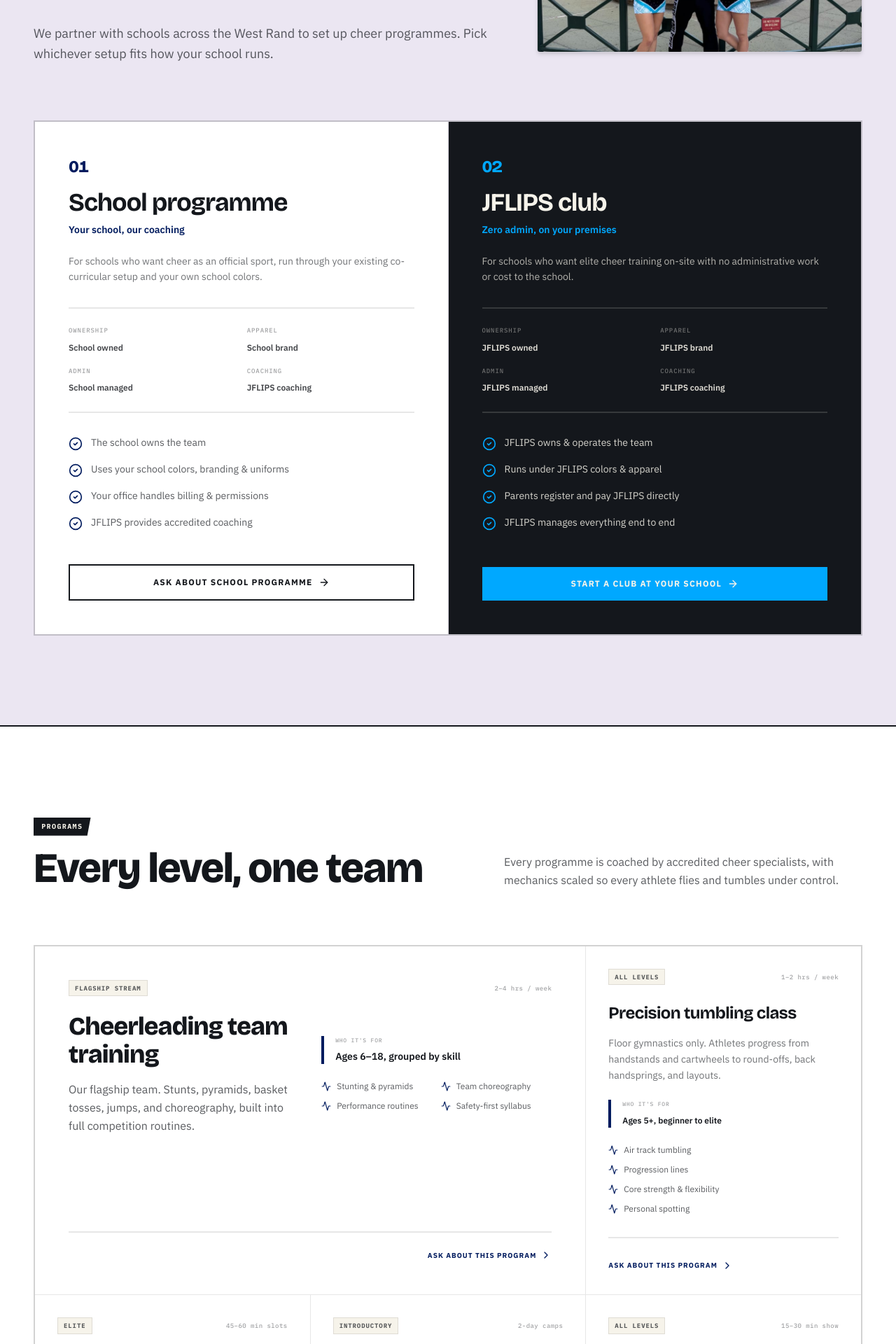
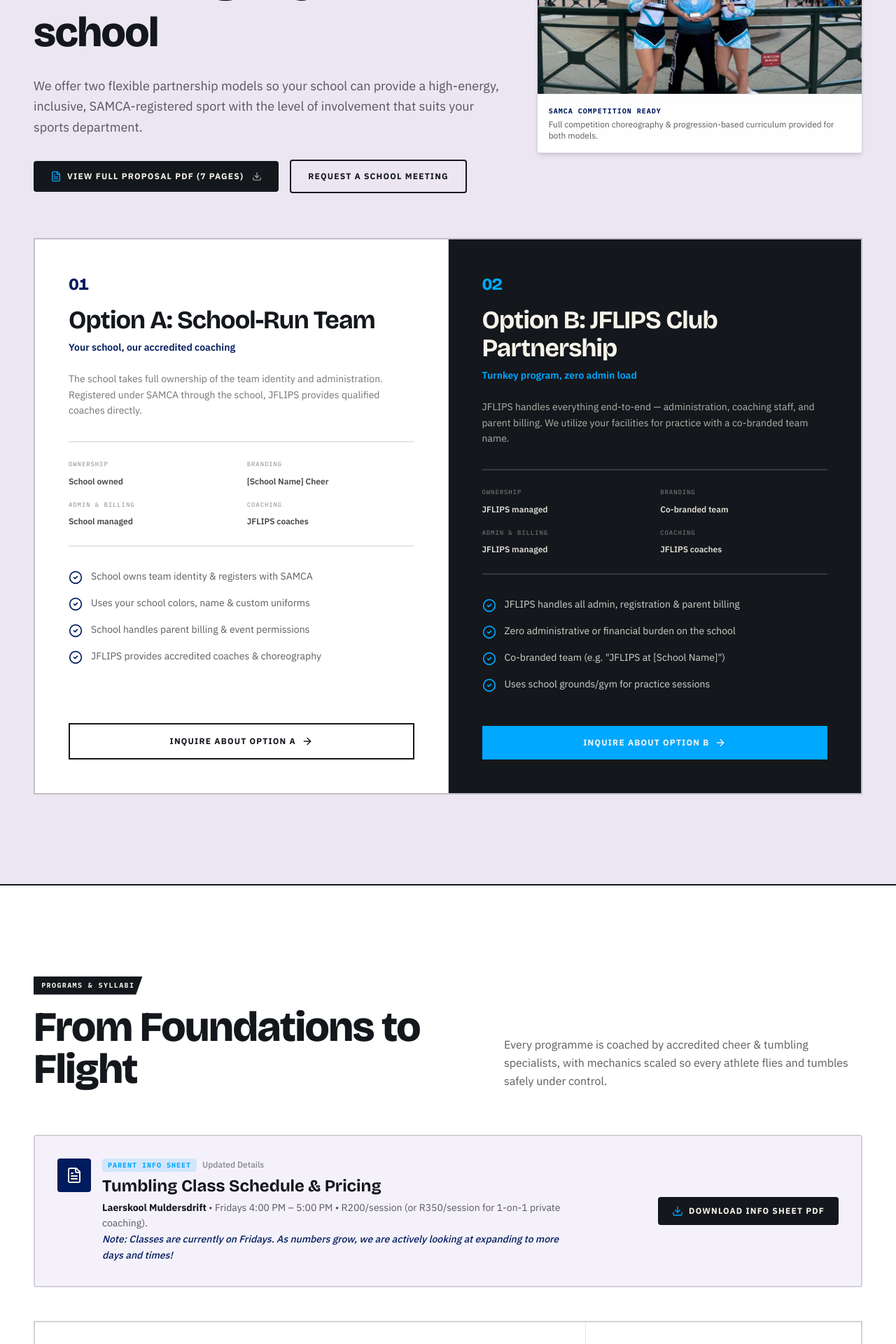
Before and after one commit to jeandre1233/Jflips-Website, a React (Vite) app: page / in a window 1280 px wide. Shown: the part 1980-3900 px from the top of the page at 70% size. Built offline with nearby package versions, Linux system fonts and the light colour scheme; no server answers.

Commit message:
feat(programs): update partnership and program details
- Refine partnership options and descriptions
- Add class schedules, pricing, and venue info
- Update PDF documentation
- Add relevant icons to UI components

```diff
--- a/src/components/Partnership.tsx
+++ b/src/components/Partnership.tsx
@@ -3,7 +3,7 @@
  * SPDX-License-Identifier: Apache-2.0
  */
 
-import { CheckCircle2, ArrowRight } from 'lucide-react';
+import { CheckCircle2, ArrowRight, FileText, Download } from 'lucide-react';
 import partnershipImage from '../pictures/Image_3.jpeg';
 
 interface OptionCard {
@@ -25,38 +25,38 @@
   {
     id: 'school-programme',
     number: '01',
-    title: 'School programme',
-    subtitle: 'Your school, our coaching',
-    description: 'For schools who want cheer as an official sport, run through your existing co-curricular setup and your own school colors.',
+    title: 'Option A: School-Run Team',
+    subtitle: 'Your school, our accredited coaching',
+    description: 'The school takes full ownership of the team identity and administration. Registered under SAMCA through the school, JFLIPS provides qualified coaches directly.',
     features: [
-      'The school owns the team',
-      'Uses your school colors, branding & uniforms',
-      'Your office handles billing & permissions',
-      'JFLIPS provides accredited coaching',
+      'School owns team identity & registers with SAMCA',
+      'Uses your school colors, name & custom uniforms',
+      'School handles parent billing & event permissions',
+      'JFLIPS provides accredited coaches & choreography',
     ],
     ownership: 'School owned',
-    branding: 'School brand',
+    branding: '[School Name] Cheer',
     administration: 'School managed',
-    coaching: 'JFLIPS coaching',
-    ctaText: 'Ask about school programme',
+    coaching: 'JFLIPS coaches',
+    ctaText: 'Inquire about Option A',
   },
   {
     id: 'jflips-club',
     number: '02',
-    title: 'JFLIPS club',
-    subtitle: 'Zero admin, on your premises',
-    description: 'For schools who want elite cheer training on-site with no administrative work or cost to the school.',
+    title: 'Option B: JFLIPS Club Partnership',
+    subtitle: 'Turnkey program, zero admin load',
+    description: 'JFLIPS handles everything end-to-end — administration, coaching staff, and parent billing. We utilize your facilities for practice with a co-branded team name.',
     features: [
-      'JFLIPS owns & operates the team',
-      'Runs under JFLIPS colors & apparel',
-      'Parents register and pay JFLIPS directly',
-      'JFLIPS manages everything end to end',
+      'JFLIPS handles all admin, registration & parent billing',
+      'Zero administrative or financial burden on the school',
+      'Co-branded team (e.g. "JFLIPS at [School Name]")',
+      'Uses school grounds/gym for practice sessions',
     ],
-    ownership: 'JFLIPS owned',
-    branding: 'JFLIPS brand',
+    ownership: 'JFLIPS managed',
+    branding: 'Co-branded team',
     administration: 'JFLIPS managed',
-    coaching: 'JFLIPS coaching',
-    ctaText: 'Start a club at your school',
+    coaching: 'JFLIPS coaches',
+    ctaText: 'Inquire about Option B',
   },
 ];
 
@@ -65,25 +65,50 @@
     <section id="schools" className="py-24 md:py-32 bg-[#ebe6f2] text-ink scroll-mt-10 relative">
       <div className="max-w-7xl mx-auto px-6 md:px-12">
 
-        <div className="grid lg:grid-cols-12 gap-12 items-center mb-20">
+        <div className="grid lg:grid-cols-12 gap-12 items-center mb-16">
           <div className="lg:col-span-7">
-            <span className="tag">For schools</span>
+            <span className="tag">School Partnership Proposal</span>
             <h2 className="font-display font-extrabold text-4xl md:text-6xl tracking-tight mt-4 text-ink leading-tight">
-              Bring cheer to your school
+              Bring competitive cheer & tumbling to your school
             </h2>
             <p className="font-sans text-lg text-ink/70 mt-6 leading-relaxed">
-              We partner with schools across the West Rand to set up cheer programmes. Pick whichever
-              setup fits how your school runs.
+              We offer two flexible partnership models so your school can provide a high-energy, inclusive, SAMCA-registered sport with the level of involvement that suits your sports department.
             </p>
+
+            <div className="mt-8 flex flex-wrap items-center gap-4">
+              <a
+                href="/school_proposal.pdf"
+                target="_blank"
+                rel="noopener noreferrer"
+                className="inline-flex items-center gap-2 bg-ink hover:bg-mat text-chalk font-sans font-bold text-xs uppercase tracking-widest px-6 py-3.5 transition-colors duration-150 rounded"
+              >
+                <FileText className="w-4 h-4 text-flame" />
+                View Full Proposal PDF (7 Pages)
+                <Download className="w-3.5 h-3.5 ml-1 opacity-70" />
+              </a>
+              <button
+                onClick={onContactClick}
+                className="inline-flex items-center gap-2 border-2 border-ink hover:bg-ink hover:text-chalk font-sans font-bold text-xs uppercase tracking-widest px-6 py-3.5 transition-colors duration-150 rounded cursor-pointer"
+              >
+                Request a School Meeting
+              </button>
+            </div>
           </div>
+
           <div className="lg:col-span-5">
             <div className="relative overflow-hidden border border-ink/10 shadow-md rounded">
               <img
                 src={partnershipImage}
                 alt="School cheer partnership team"
-                className="w-full h-[240px] object-cover hover:scale-105 transition-transform duration-500"
+                className="w-full h-[260px] object-cover hover:scale-105 transition-transform duration-500"
                 referrerPolicy="no-referrer"
               />
+              <div className="p-4 bg-white/95 border-t border-ink/10">
+                <span className="font-mono text-[10px] uppercase tracking-widest text-mat font-bold block">SAMCA Competition Ready</span>
+                <p className="font-sans text-xs text-ink/70 mt-1">
+                  Full competition choreography & progression-based curriculum provided for both models.
+                </p>
+              </div>
             </div>
           </div>
         </div>
@@ -120,11 +145,11 @@
                       <span className="text-xs font-semibold">{partner.ownership}</span>
                     </div>
                     <div>
-                      <span className={`font-mono text-[9px] uppercase tracking-widest block mb-1 ${isClub ? 'text-chalk/40' : 'text-ink/40'}`}>Apparel</span>
+                      <span className={`font-mono text-[9px] uppercase tracking-widest block mb-1 ${isClub ? 'text-chalk/40' : 'text-ink/40'}`}>Branding</span>
                       <span className="text-xs font-semibold">{partner.branding}</span>
                     </div>
                     <div>
-                      <span className={`font-mono text-[9px] uppercase tracking-widest block mb-1 ${isClub ? 'text-chalk/40' : 'text-ink/40'}`}>Admin</span>
+                      <span className={`font-mono text-[9px] uppercase tracking-widest block mb-1 ${isClub ? 'text-chalk/40' : 'text-ink/40'}`}>Admin & Billing</span>
                       <span className="text-xs font-semibold">{partner.administration}</span>
                     </div>
                     <div>
@@ -145,7 +170,7 @@
                   </div>
                 </div>
 
-                <div className="mt-12">
+                <div className="mt-12 flex flex-col gap-3">
                   <button
                     onClick={onContactClick}
                     className={`group w-full font-sans font-bold text-xs uppercase tracking-widest py-4 transition-colors duration-150 flex items-center justify-center gap-2 cursor-pointer ${
--- a/src/components/Programs.tsx
+++ b/src/components/Programs.tsx
@@ -3,7 +3,7 @@
  * SPDX-License-Identifier: Apache-2.0
  */
 
-import { Activity, ChevronRight } from 'lucide-react';
+import { Activity, ChevronRight, Calendar, Clock, MapPin, DollarSign, FileText, Download } from 'lucide-react';
 import { ProgramItem } from '../types';
 
 const PROGRAMS: ProgramItem[] = [
@@ -17,17 +17,22 @@
   },
   {
     title: 'Precision tumbling class',
-    description: 'Floor gymnastics only. Athletes progress from handstands and cartwheels to round-offs, back handsprings, and layouts.',
+    description: 'Floor gymnastics & tumbling mechanics. Athletes progress safely from handstands and cartwheels to round-offs, back handsprings, and flips.',
     ageGroup: 'Ages 5+, beginner to elite',
-    duration: '1–2 hrs / week',
+    duration: 'Fridays: 4:00 PM – 5:00 PM',
     intensity: 'All Levels',
-    features: ['Air track tumbling', 'Progression lines', 'Core strength & flexibility', 'Personal spotting'],
+    features: [
+      'Venue: Laerskool Muldersdrift',
+      'Cost: R200 per session',
+      'Air track & progression lines',
+      'More days & times opening soon!',
+    ],
   },
   {
     title: 'Private stunt & tumbling',
-    description: 'One-on-one sessions with a certified coach, built to break through mental blocks and sharpen specific skills fast.',
+    description: 'One-on-one sessions with a certified coach (R350 / session), built to break through mental blocks and sharpen specific skills fast.',
     ageGroup: 'All ages',
-    duration: '45–60 min slots',
+    duration: 'Flexible scheduling',
     intensity: 'Elite',
     features: ['Rapid skill progress', 'One-on-one personalized classes', 'Mental-block coaching', 'Elite spotting'],
   },
@@ -54,22 +59,58 @@
     <section id="programs" className="py-24 md:py-32 bg-white text-ink border-t-2 border-b-2 border-ink">
       <div className="max-w-7xl mx-auto px-6 md:px-12">
 
-        <div className="flex flex-col lg:flex-row items-start lg:items-end justify-between mb-20 gap-8">
+        <div className="flex flex-col lg:flex-row items-start lg:items-end justify-between mb-16 gap-8">
           <div>
-            <span className="tag">Programs</span>
+            <span className="tag">Programs & Syllabi</span>
             <h2 className="font-display font-extrabold text-4xl md:text-6xl tracking-tight mt-4 text-ink">
-              Every level, one team
+              From Foundations to Flight
             </h2>
           </div>
           <p className="font-sans text-ink/70 max-w-lg leading-relaxed">
-            Every programme is coached by accredited cheer specialists, with mechanics scaled so
-            every athlete flies and tumbles under control.
+            Every programme is coached by accredited cheer & tumbling specialists, with mechanics scaled so every athlete flies and tumbles safely under control.
           </p>
+        </div>
+
+        {/* Tumbling Parent Info Sheet Spotlight Banner */}
+        <div className="mb-12 p-6 md:p-8 bg-[#f5f1fa] border-2 border-ink/15 rounded-sm flex flex-col md:flex-row items-start md:items-center justify-between gap-6">
+          <div className="flex items-start gap-4">
+            <div className="p-3 bg-mat text-chalk rounded shrink-0">
+              <FileText className="w-6 h-6" />
+            </div>
+            <div>
+              <div className="flex items-center gap-2">
+                <span className="font-mono text-[10px] uppercase tracking-widest bg-flame/15 text-flame font-bold px-2 py-0.5 rounded">
+                  Parent Info Sheet
+                </span>
+                <span className="text-xs text-ink/50 font-medium">Updated Details</span>
+              </div>
+              <h3 className="font-display font-bold text-xl md:text-2xl text-ink mt-1">
+                Tumbling Class Schedule & Pricing
+              </h3>
+              <p className="font-sans text-xs md:text-sm text-ink/70 mt-1 max-w-2xl leading-relaxed">
+                <strong className="text-ink">Laerskool Muldersdrift</strong> • Fridays 4:00 PM – 5:00 PM • R200/session (or R350/session for 1-on-1 private coaching).
+                <br />
+                <em className="text-mat font-medium">Note: Classes are currently on Fridays. As numbers grow, we are actively looking at expanding to more days and times!</em>
+              </p>
+            </div>
+          </div>
+          <div className="flex items-center gap-3 shrink-0 w-full md:w-auto">
+            <a
+              href="/tumbling_info.pdf"
+              target="_blank"
+              rel="noopener noreferrer"
+              className="w-full md:w-auto inline-flex items-center justify-center gap-2 bg-ink hover:bg-mat text-chalk font-sans font-bold text-xs uppercase tracking-widest px-5 py-3 transition-colors rounded"
+            >
+              <Download className="w-4 h-4 text-flame" />
+              Download Info Sheet PDF
+            </a>
+          </div>
         </div>
 
         <div className="grid md:grid-cols-2 lg:grid-cols-3 gap-px bg-ink/10 border-2 border-ink/10">
           {PROGRAMS.map((prog, idx) => {
             const isFlagship = idx === 0;
+            const isTumbling = idx === 1;
             return (
               <div
                 key={prog.title}
@@ -80,9 +121,9 @@
                 <div>
                   <div className="flex items-center justify-between gap-4 mb-6">
                     <span className="font-mono text-[9px] uppercase tracking-widest font-bold px-2 py-1 bg-chalk text-ink/70 border border-ink/10">
-                      {isFlagship ? 'Flagship Stream' : prog.intensity}
+                      {isFlagship ? 'Flagship Stream' : isTumbling ? 'Tumbling Focus' : prog.intensity}
                     </span>
-                    <span className="font-mono text-[9px] text-ink/40 tracking-wider">
+                    <span className="font-mono text-[9px] text-ink/60 tracking-wider font-semibold">
                       {prog.duration}
                     </span>
                   </div>
@@ -139,7 +180,17 @@
                   )}
                 </div>
 
-                <div className={`mt-8 pt-6 border-t-2 border-ink/10 ${isFlagship ? 'flex justify-end' : ''}`}>
+                <div className={`mt-8 pt-6 border-t-2 border-ink/10 flex items-center ${isFlagship ? 'justify-end' : 'justify-between'}`}>
+                  {isTumbling && (
+                    <a
+                      href="/tumbling_info.pdf"
+                      target="_blank"
+                      rel="noopener noreferrer"
+                      className="font-sans font-bold text-[10px] uppercase tracking-widest text-ink/60 hover:text-ink transition-colors underline"
+                    >
+                      PDF Info Sheet
+                    </a>
+                  )}
                   <button
                     onClick={onContactClick}
                     className="group/btn inline-flex items-center gap-1.5 font-sans font-bold text-[10px] uppercase tracking-widest text-mat hover:text-mat-deep transition-colors cursor-pointer"
--- a/src/components/RegisterInterestForm.tsx
+++ b/src/components/RegisterInterestForm.tsx
@@ -3,7 +3,7 @@
  * SPDX-License-Identifier: Apache-2.0
  */
 
-import { ArrowUpRight, CheckCircle2 } from 'lucide-react';
+import { ArrowUpRight, CheckCircle2, FileText, MapPin, Calendar, DollarSign } from 'lucide-react';
 import { CHEER_REGISTRATION_URL, TUMBLING_REGISTRATION_URL } from '../lib/constants';
 import cheerQrCode from '../pictures/C_REG.png';
 import tumblingQrCode from '../pictures/T_REG.png';
@@ -33,7 +33,7 @@
               <div>
                 <h4 className="font-display font-bold text-sm text-chalk mb-1">What happens next</h4>
                 <p className="text-xs text-chalk/60 leading-relaxed">
-                  Once you register, you'll get our schedule, kit requirements, and coaching
+                  Once you register, you'll get our full schedule, kit requirements, and coaching
                   assignment by email.
                 </p>
               </div>
@@ -82,13 +82,34 @@
             <div className="bg-ink p-8 flex flex-col justify-between">
               <div>
                 <span className="font-mono text-[9px] uppercase tracking-widest text-flame font-bold">Class</span>
-                <h3 className="font-display font-extrabold text-2xl text-chalk mt-2 mb-3 tracking-tight">Tumbling</h3>
-                <p className="text-xs text-chalk/60 leading-relaxed mb-6">
+                <h3 className="font-display font-extrabold text-2xl text-chalk mt-2 mb-2 tracking-tight">Tumbling</h3>
+
+                {/* Parent Info Sheet Quick Card */}
+                <div className="my-4 p-3.5 bg-chalk/5 border border-chalk/10 rounded text-[11px] space-y-1.5">
+                  <div className="flex items-center gap-2 text-chalk/80">
+                    <MapPin className="w-3.5 h-3.5 text-flame shrink-0" />
+                    <span>Laerskool Muldersdrift</span>
+                  </div>
+                  <div className="flex items-center gap-2 text-chalk/80">
+                    <Calendar className="w-3.5 h-3.5 text-flame shrink-0" />
+                    <span>Fridays (4:00 PM – 5:00 PM)</span>
+                  </div>
+                  <div className="flex items-center gap-2 text-chalk/80">
+                    <DollarSign className="w-3.5 h-3.5 text-flame shrink-0" />
+                    <span>R200/session (or R350/session 1-on-1 private)</span>
+                  </div>
+                  <p className="text-[10px] text-chalk/60 italic pt-1 border-t border-chalk/10 leading-tight">
+                    *Classes currently on Fridays; looking to add more days as numbers grow!
+                  </p>
+                </div>
+
+                <p className="text-xs text-chalk/60 leading-relaxed mb-4">
                   Master back handsprings, flips, and layouts in structured classes. Great for dancers,
                   cheerleaders, gymnasts, and total beginners.
                 </p>
               </div>
-              <div className="flex flex-col gap-5 mt-4">
+
+              <div className="flex flex-col gap-3 mt-4">
                 {/* QR Code Container */}
                 <div className="flex items-center gap-4 p-3 bg-white/5 border border-white/10 rounded">
                   <div className="bg-white p-1 rounded shrink-0">
@@ -111,8 +132,18 @@
                   rel="noopener noreferrer"
                   className="w-full text-center bg-flame hover:bg-flame-deep text-chalk font-sans font-bold text-[11px] uppercase tracking-widest py-3.5 flex items-center justify-center gap-2 transition-colors duration-150"
                 >
-                  Register for the Tumbling Team
+                  Register for Tumbling
                   <ArrowUpRight className="w-3.5 h-3.5" />
+                </a>
+
+                <a
+                  href="/tumbling_info.pdf"
+                  target="_blank"
+                  rel="noopener noreferrer"
+                  className="w-full text-center border border-chalk/20 hover:border-chalk/50 text-chalk/80 hover:text-chalk font-sans font-semibold text-[10px] uppercase tracking-wider py-2 transition-colors flex items-center justify-center gap-1.5 rounded"
+                >
+                  <FileText className="w-3.5 h-3.5 text-flame" />
+                  View Tumbling Info Sheet PDF
                 </a>
               </div>
             </div>
```
Also changed, not shown: 2 other files (tests, documents, lock files or other folders).
